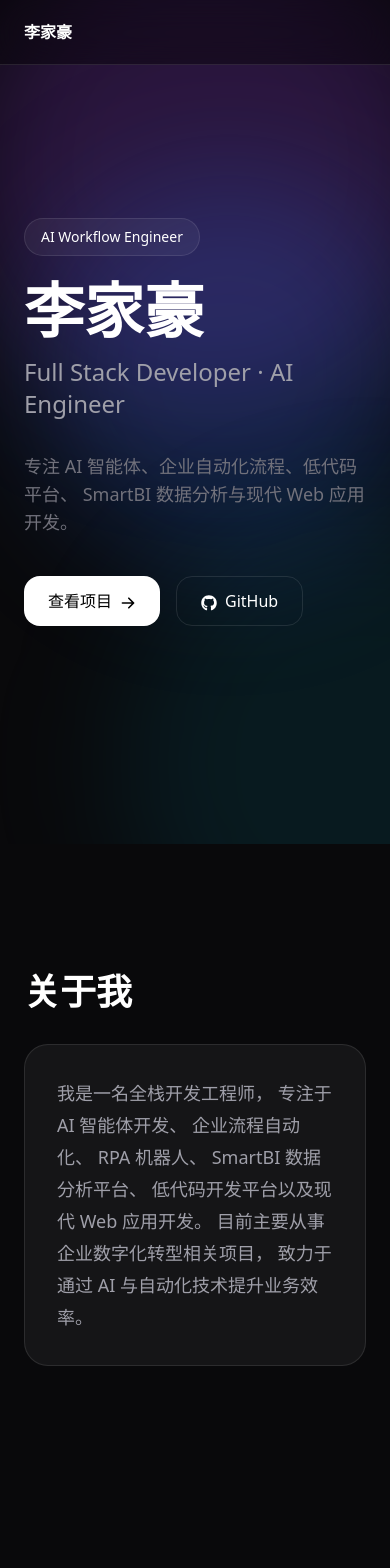
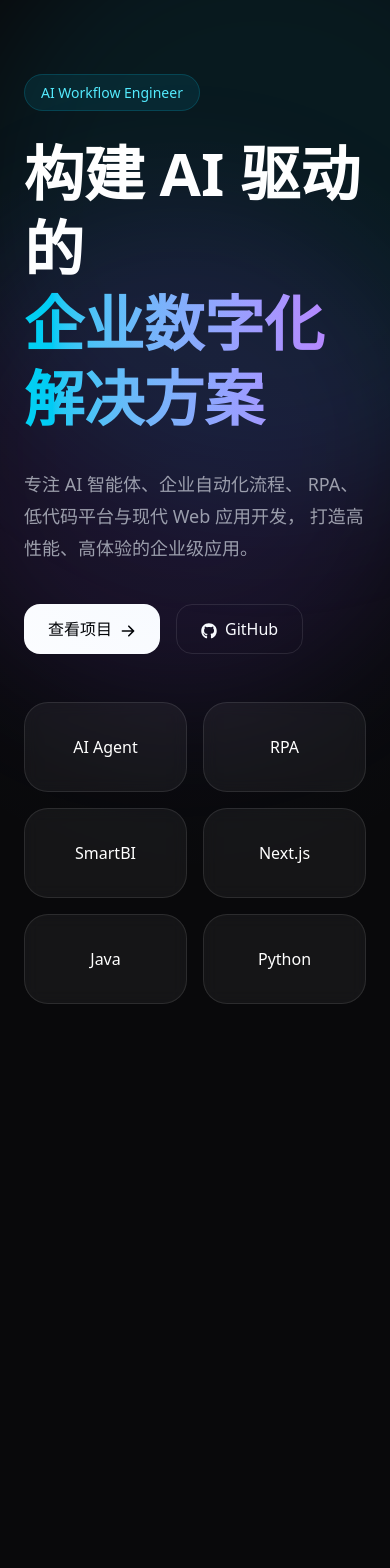
Before and after one commit to jilijhao/lijiahao-portfolio, a Next.js app: page / in a window 390 px wide. Shown: the top 1568 px of the page. After the commit the page ends 1004 px from the top, so only its background shows below. Built offline with nearby package versions, Linux system fonts and the light colour scheme.

Commit message:
升级首页视觉设计与Bento布局

```diff
--- a/app/globals.css
+++ b/app/globals.css
@@ -24,3 +24,18 @@ body {
 
   background-size: 40px 40px;
 }
+
+section {
+  position: relative;
+}
+
+section::before {
+  content: "";
+  position: absolute;
+  inset: 0;
+  background:
+    radial-gradient(circle at center,
+      rgba(59, 130, 246, .05),
+      transparent 70%);
+  pointer-events: none;
+}
--- a/app/page.tsx
+++ b/app/page.tsx
@@ -1,27 +1,76 @@
-import Navbar from "@/components/Navbar";
-import Hero from "@/components/Hero";
-import About from "@/components/About";
-import Skills from "@/components/Skills";
-import Projects from "@/components/Projects";
-import Experience from "@/components/Experience";
-import Contact from "@/components/Contact";
-import Footer from "@/components/Footer";
+"use client";
 
-export default function Home() {
+import { motion } from "framer-motion";
+import { FaGithub } from "react-icons/fa";
+import { HiArrowRight } from "react-icons/hi";
+
+const tags = [
+  "AI Agent",
+  "RPA",
+  "SmartBI",
+  "Next.js",
+  "Java",
+  "Python",
+];
+
+export default function Hero() {
   return (
-    <>
-      <Navbar />
+    <section className="relative overflow-hidden">
+      <div className="absolute inset-0 -z-10">
+        <div className="absolute left-[-10%] top-[-10%] h-[600px] w-[600px] rounded-full bg-cyan-500/10 blur-3xl" />
+        <div className="absolute right-[-10%] top-[20%] h-[500px] w-[500px] rounded-full bg-purple-500/10 blur-3xl" />
+      </div>
 
-      <main>
-        <Hero />
-        <About />
-        <Skills />
-        <Projects />
-        <Experience />
-        <Contact />
-      </main>
+      <div className="mx-auto grid min-h-screen max-w-7xl items-center gap-12 px-6 pt-20 lg:grid-cols-2">
+        <motion.div
+          initial={{ opacity: 0, y: 40 }}
+          animate={{ opacity: 1, y: 0 }}
+        >
+          <span className="rounded-full border border-cyan-500/20 bg-cyan-500/10 px-4 py-2 text-sm text-cyan-300">
+            AI Workflow Engineer
+          </span>
 
-      <Footer />
-    </>
+          <h1 className="mt-8 text-6xl font-black leading-tight md:text-8xl">
+            构建 AI 驱动的
+            <span className="block bg-gradient-to-r from-cyan-400 to-purple-400 bg-clip-text text-transparent">
+              企业数字化解决方案
+            </span>
+          </h1>
+
+          <p className="mt-8 max-w-2xl text-lg leading-8 text-zinc-400">
+            专注 AI 智能体、企业自动化流程、
+            RPA、低代码平台与现代 Web 应用开发，
+            打造高性能、高体验的企业级应用。
+          </p>
+
+          <div className="mt-10 flex flex-wrap gap-4">
+            <button className="rounded-2xl bg-white px-6 py-3 text-black">
+              查看项目
+              <HiArrowRight className="ml-2 inline" />
+            </button>
+
+            <a
+              href="https://github.com/jilijhao"
+              target="_blank"
+              className="rounded-2xl border border-white/10 px-6 py-3"
+            >
+              <FaGithub className="mr-2 inline" />
+              GitHub
+            </a>
+          </div>
+        </motion.div>
+
+        <div className="grid grid-cols-2 gap-4">
+          {tags.map((tag) => (
+            <div
+              key={tag}
+              className="rounded-3xl border border-white/10 bg-white/5 p-8 text-center backdrop-blur transition hover:-translate-y-2 hover:border-cyan-500/50"
+            >
+              {tag}
+            </div>
+          ))}
+        </div>
+      </div>
+    </section>
   );
 }
--- a/components/About.tsx
+++ b/components/About.tsx
@@ -1,25 +1,48 @@
 export default function About() {
+  const stats = [
+    { value: "10+", label: "项目经验" },
+    { value: "AI", label: "智能体开发" },
+    { value: "RPA", label: "流程自动化" },
+    { value: "BI", label: "数据分析" },
+  ];
+
   return (
     <section
       id="about"
       className="mx-auto max-w-7xl px-6 py-32"
     >
+      <div className="grid gap-8 lg:grid-cols-2">
+        <div>
           <h2 className="mb-8 text-4xl font-bold">
             关于我
           </h2>
 
-      <div className="rounded-3xl border border-white/10 bg-white/5 p-8">
           <p className="text-lg leading-8 text-zinc-400">
             我是一名全栈开发工程师，
-          专注于 AI 智能体开发、
-          企业流程自动化、
-          RPA 机器人、
-          SmartBI 数据分析平台、
+            长期从事企业数字化建设，
+            专注 AI 智能体、
+            自动化流程、
+            SmartBI 数据分析、
             低代码开发平台以及现代 Web 应用开发。
+          </p>
+        </div>
 
-          目前主要从事企业数字化转型相关项目，
-          致力于通过 AI 与自动化技术提升业务效率。
+        <div className="grid grid-cols-2 gap-4">
+          {stats.map((item) => (
+            <div
+              key={item.label}
+              className="rounded-3xl border border-white/10 bg-white/5 p-8"
+            >
+              <h3 className="text-4xl font-bold">
+                {item.value}
+              </h3>
+
+              <p className="mt-2 text-zinc-400">
+                {item.label}
               </p>
+            </div>
+          ))}
+        </div>
       </div>
     </section>
   );
--- a/components/Hero.tsx
+++ b/components/Hero.tsx
@@ -25,11 +25,12 @@ export default function Hero() {
           </div>
 
           <h1 className="text-6xl font-black md:text-8xl">
-            李家豪
+            构建 AI 驱动的企业数字化解决方案
           </h1>
 
           <h2 className="mt-4 text-2xl text-zinc-400">
-            Full Stack Developer · AI Engineer
+            专注 AI 智能体、企业自动化流程、
+            RPA、低代码平台与现代 Web 应用开发。
           </h2>
 
           <p className="mt-8 max-w-2xl text-lg text-zinc-500">
--- a/components/Skills.tsx
+++ b/components/Skills.tsx
@@ -1,17 +1,20 @@
 const skills = [
+  "AI Agent",
   "Java",
   "Python",
-  "TypeScript",
   "Next.js",
   "React",
-  "MySQL",
   "RPA",
   "SmartBI",
+  "MySQL",
 ];
 
 export default function Skills() {
   return (
-    <section id="skills" className="mx-auto max-w-7xl px-6 py-32">
+    <section
+      id="skills"
+      className="mx-auto max-w-7xl px-6 py-32"
+    >
       <h2 className="mb-12 text-4xl font-bold">
         技术栈
       </h2>
@@ -20,7 +23,21 @@ export default function Skills() {
         {skills.map((skill) => (
           <div
             key={skill}
-            className="rounded-3xl border border-white/10 bg-white/5 p-8 backdrop-blur"
+            className="
+            rounded-3xl
+            border
+            border-white/10
+            bg-white/5
+            p-10
+            text-center
+            text-xl
+            font-semibold
+            backdrop-blur
+            transition-all
+            hover:-translate-y-2
+            hover:border-cyan-500/50
+            hover:shadow-2xl
+          "
           >
             {skill}
           </div>
```
Lines whose indentation alone changed are shown as unchanged.
